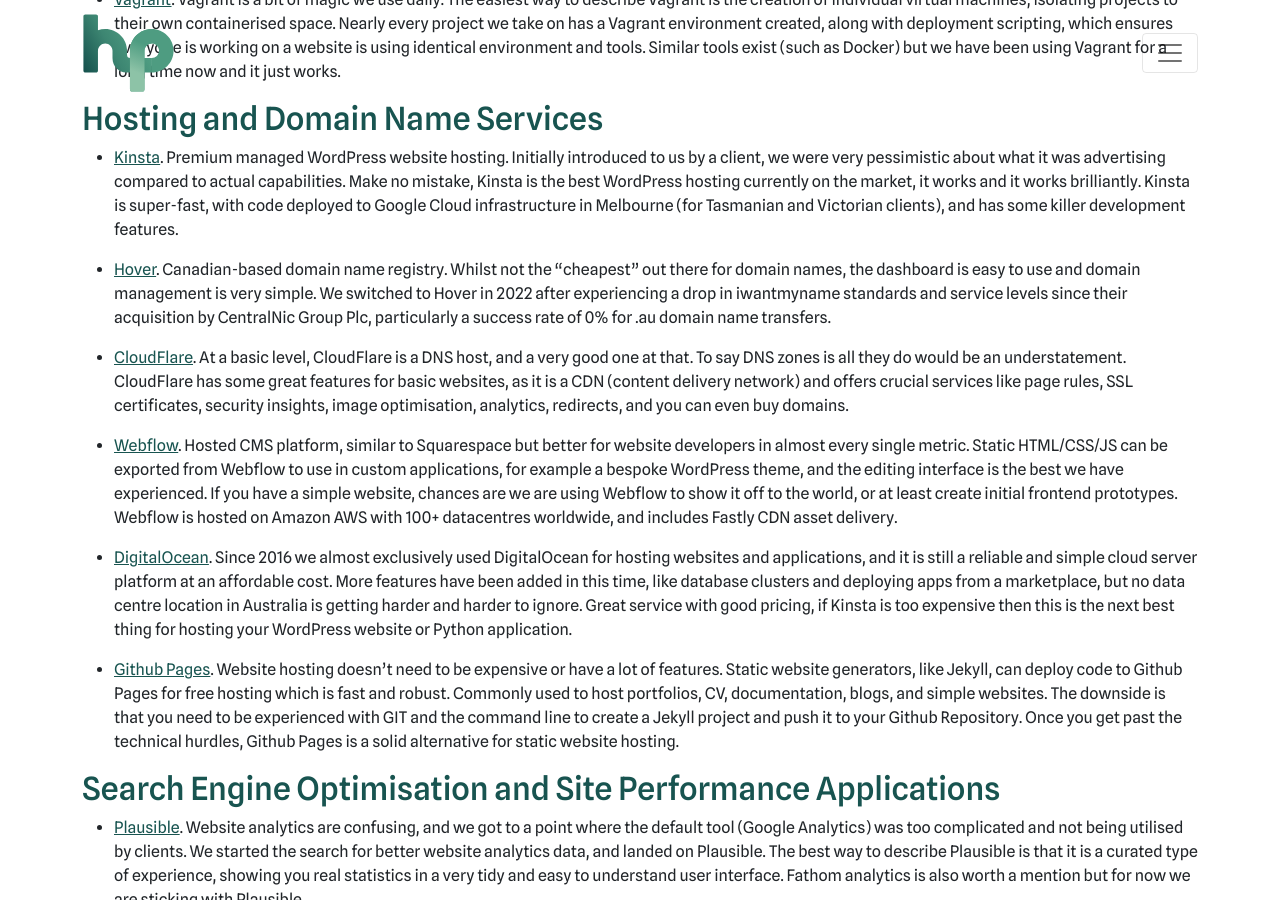
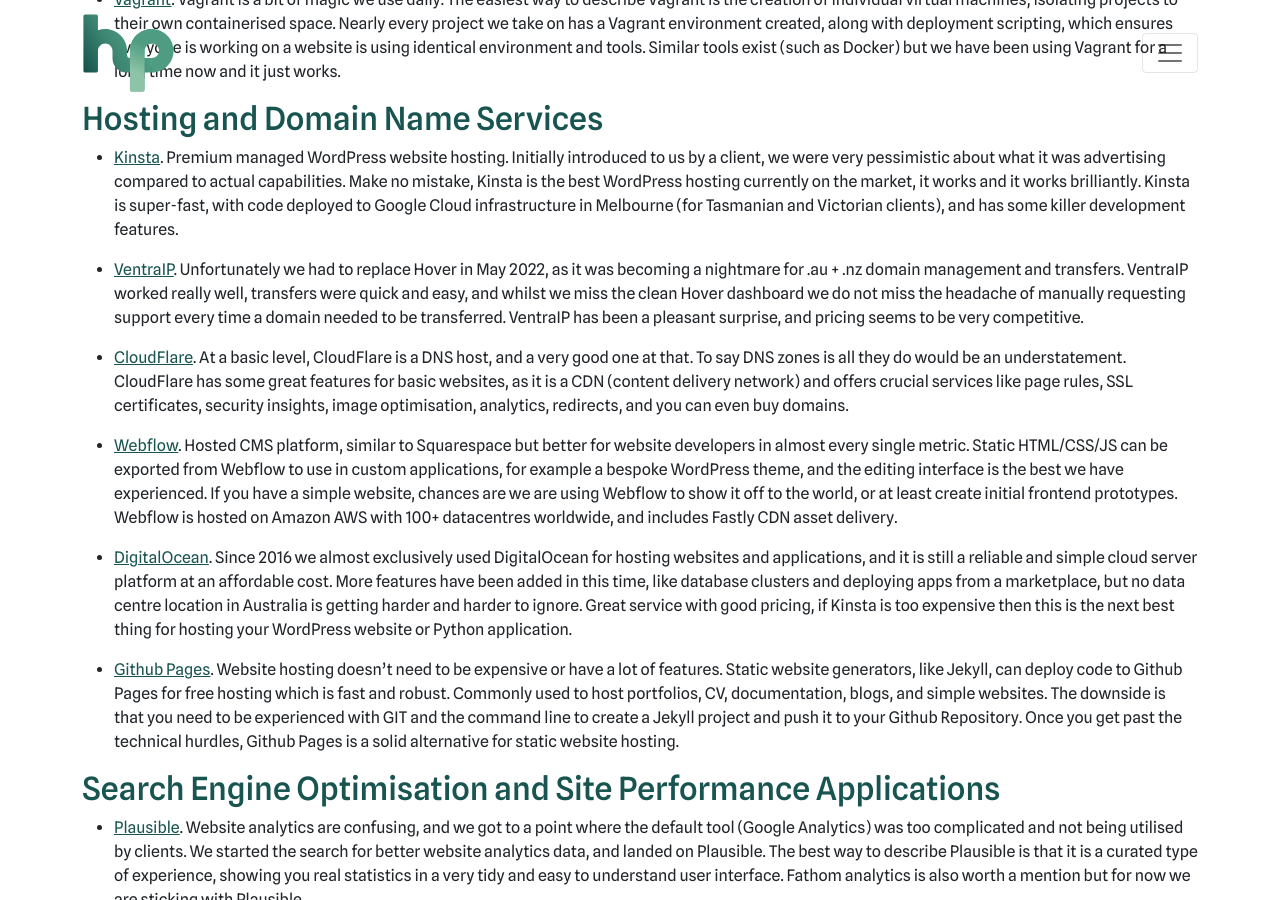
Before and after one commit to hamishcomau/hamishcomau, a Jekyll site: the page built from software.md, in a window 1280 px wide and 900 px high, scrolled down 1098 px. Built offline with Jekyll 4.4.1, drawn with Linux system fonts in a browser that asks for light colours; some of the changed text lies outside the part shown.

Commit message:
Replace Hover with VentraIP

```diff
--- a/software.md
+++ b/software.md
@@ -1,7 +1,7 @@
 ---
 layout: page
 title: Software
-summary: This is an evolving list of some important tools and services we utilise regularly to create stunning website designs. It will be updated regularly as we find better services or add new applications to our web design and development workflow. Updated 23/02/2022.
+summary: This is an evolving list of some important tools and services we utilise regularly to create stunning website designs. It will be updated regularly as we find better services or add new applications to our web design and development workflow. Updated 17/05/2022 - Replaced Hover with VentraIP.
 description: Important tools and services we utilise regularly to create stunning website designs and successful web applications. Learn about web design and development.
 permalink: /software/
 ---
@@ -24,7 +24,7 @@ permalink: /software/
 
 - [Kinsta](https://kinsta.com/signup/?plan=visits-starter&interval=year&kaid=DOXBTNWOLNAX). Premium managed WordPress website hosting. Initially introduced to us by a client, we were very pessimistic about what it was advertising compared to actual capabilities. Make no mistake, Kinsta is the best WordPress hosting currently on the market, it works and it works brilliantly. Kinsta is super-fast, with code deployed to Google Cloud infrastructure in Melbourne (for Tasmanian and Victorian clients), and has some killer development features.
 
-- [Hover](https://hover.com/8rPntOPf). Canadian-based domain name registry. Whilst not the "cheapest" out there for domain names, the dashboard is easy to use and domain management is very simple. We switched to Hover in 2022 after experiencing a drop in iwantmyname standards and service levels since their acquisition by CentralNic Group Plc, particularly a success rate of 0% for .au domain name transfers.
+- [VentraIP](https://getonline.vip/4iIiUYIF). Unfortunately we had to replace Hover in May 2022, as it was becoming a nightmare for .au + .nz domain management and transfers. VentraIP worked really well, transfers were quick and easy, and whilst we miss the clean Hover dashboard we do not miss the headache of manually requesting support every time a domain needed to be transferred. VentraIP has been a pleasant surprise, and pricing seems to be very competitive.
 
 - [CloudFlare](https://www.cloudflare.com/). At a basic level, CloudFlare is a DNS host, and a very good one at that. To say DNS zones is all they do would be an understatement. CloudFlare has some great features for basic websites, as it is a CDN (content delivery network) and offers crucial services like page rules, SSL certificates, security insights, image optimisation, analytics, redirects, and you can even buy domains.
 
```
